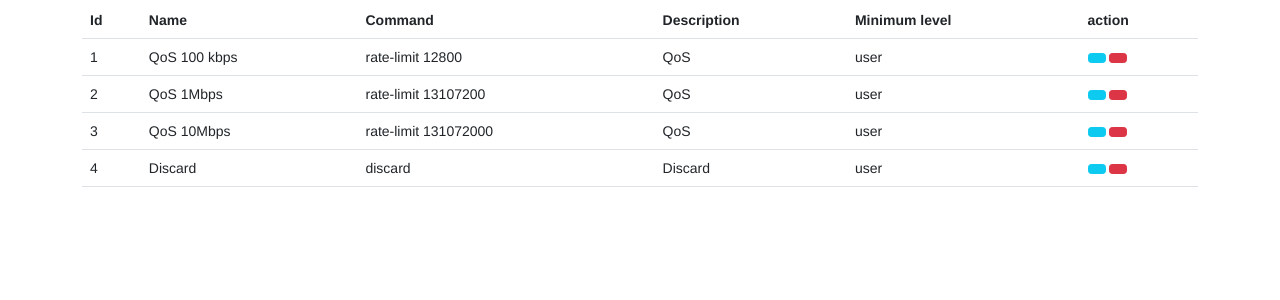
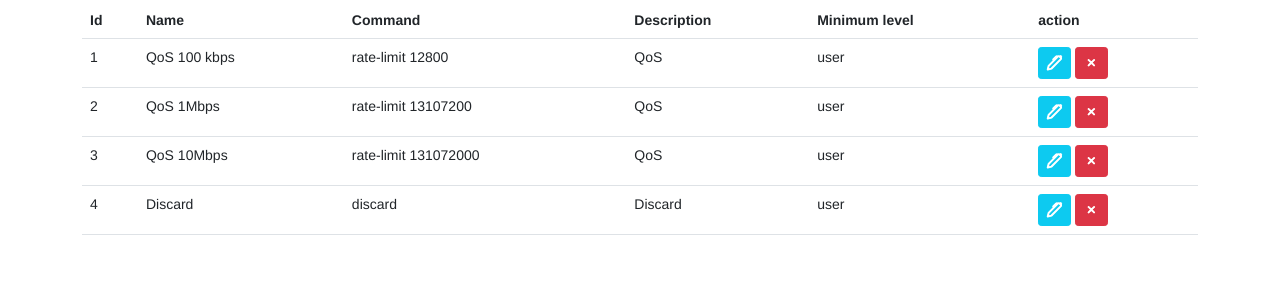
Before and after one commit to CESNET/exafs, a Flask app: template flowapp/templates/pages/actions.j2 in a window 1280 px wide. Shown: the part 68-368 px from the top of the page. Run offline with Flask 2, Linux system fonts and the light colour scheme; the template is opened without the code that fills it: values that come from a table or form of the project are taken from there, others are empty; data comes from the database, SQL or seed files in the repository; some libraries are stand-ins or nearby versions.

Commit message:
update icons and butons bs5

```diff
--- a/flowapp/templates/forms/api_key.j2
+++ b/flowapp/templates/forms/api_key.j2
@@ -23,7 +23,7 @@
 
   <div class="row">
     <div class="col-sm-10">
-      <button type="submit" class="btn btn-default">Save</button>
+      <button type="submit" class="btn btn-primary">Save</button>
     </div>
   </div>
 
--- a/flowapp/templates/forms/ipv6_rule.j2
+++ b/flowapp/templates/forms/ipv6_rule.j2
@@ -79,7 +79,7 @@
 
   <div class="row">
     <div class="col-sm-10">
-      <button type="submit" class="btn btn-default">Save</button>
+      <button type="submit" class="btn btn-primary">Save</button>
     </div>
   </div>
 
--- a/flowapp/templates/forms/macros.j2
+++ b/flowapp/templates/forms/macros.j2
@@ -88,7 +88,7 @@
         action_text - text of submit button
         class_ - sets a class for form
     #}
-{% macro render_form(form, action_url='', action_text='Submit', class_='', btn_class='btn btn-default') -%}
+{% macro render_form(form, action_url='', action_text='Submit', class_='', btn_class='btn btn-primary') -%}
 
     <form method="POST" action="{{ action_url }}" role="form" class="{{ class_ }}">
         {{ form.hidden_tag() if form.hidden_tag }}
--- a/flowapp/templates/forms/rtbh_rule.j2
+++ b/flowapp/templates/forms/rtbh_rule.j2
@@ -62,7 +62,7 @@
 
   <div class="row">
     <div class="col-sm-10">
-      <button type="submit" class="btn btn-default">Save</button>
+      <button type="submit" class="btn btn-primary">Save</button>
     </div>
   </div>
 
--- a/flowapp/templates/forms/rule.j2
+++ b/flowapp/templates/forms/rule.j2
@@ -97,7 +97,7 @@
 
   <div class="row">
     <div class="col-sm-10">
-      <button type="submit" class="btn btn-default">Save</button>
+      <button type="submit" class="btn btn-primary">Save</button>
     </div>
   </div>
 </form>
--- a/flowapp/templates/pages/actions.j2
+++ b/flowapp/templates/pages/actions.j2
@@ -23,10 +23,10 @@
         </td>
         <td>
         <a class="btn btn-info btn-sm" href="{{ url_for('admin.edit_action', action_id=action.id) }}" role="button">
-            <span class="glyphicon glyphicon-edit"></span>
+            <i class="bi bi-pen"></i>
         </a>
         <a class="btn btn-danger btn-sm" href="{{ url_for('admin.delete_action', action_id=action.id) }}" role="button">
-            <span class="glyphicon glyphicon-remove"></span>
+            <i class="bi bi-x"></i>
         </a>
         </td>
         </tr>
--- a/flowapp/templates/pages/api_key.j2
+++ b/flowapp/templates/pages/api_key.j2
@@ -18,13 +18,13 @@
         </td>
         <td>
                     <a class="btn btn-danger btn-sm" href="{{ url_for('api_keys.delete', key_id=row.id) }}" role="button">
-                         <span class="glyphicon glyphicon-remove"></span>
+                         <i class="bi bi-x"></i>
                     </a>
                 </td>
         </tr>
     {% endfor %}
     </table>
-    <a class="btn btn-info btn-sm" href="{{ url_for('api_keys.add') }}" role="button">
+    <a class="btn btn-primary" href="{{ url_for('api_keys.add') }}" role="button">
                          Add new ApiKey
                     </a>
 {% endblock %}
--- a/flowapp/templates/pages/as_paths.j2
+++ b/flowapp/templates/pages/as_paths.j2
@@ -15,10 +15,10 @@
         </td>
         <td>
         <a class="btn btn-info btn-sm" href="{{ url_for('admin.edit_as_path', path_id=pth.id) }}" role="button">
-            <span class="glyphicon glyphicon-edit"></span>
+            <i class="bi bi-pen"></i>
         </a>
         <a class="btn btn-danger btn-sm" href="{{ url_for('admin.delete_as_path', path_id=pth.id) }}" role="button">
-            <span class="glyphicon glyphicon-remove"></span>
+            <i class="bi bi-x"></i>
         </a>
         </td>
         </tr>
--- a/flowapp/templates/pages/communities.j2
+++ b/flowapp/templates/pages/communities.j2
@@ -29,10 +29,10 @@
         </td>
         <td>
         <a class="btn btn-info btn-sm" href="{{ url_for('admin.edit_community', community_id=community.id) }}" role="button">
-            <span class="glyphicon glyphicon-edit"></span>
+            <i class="bi bi-pen"></i>
         </a>
         <a class="btn btn-danger btn-sm" href="{{ url_for('admin.delete_community', community_id=community.id) }}" role="button">
-            <span class="glyphicon glyphicon-remove"></span>
+            <i class="bi bi-x"></i>
         </a>
         </td>
         </tr>
--- a/flowapp/templates/pages/orgs.j2
+++ b/flowapp/templates/pages/orgs.j2
@@ -16,10 +16,10 @@
         </td>
         <td>
         <a class="btn btn-info btn-sm" href="{{ url_for('admin.edit_organization', org_id=org.id) }}" role="button">
-            <span class="glyphicon glyphicon-edit"></span>
+            <i class="bi bi-pen"></i>
         </a>
         <a class="btn btn-danger btn-sm" href="{{ url_for('admin.delete_organization', org_id=org.id) }}" role="button">
-            <span class="glyphicon glyphicon-remove"></span>
+            <i class="bi bi-x"></i>
         </a>
         </td>
         </tr>
```
